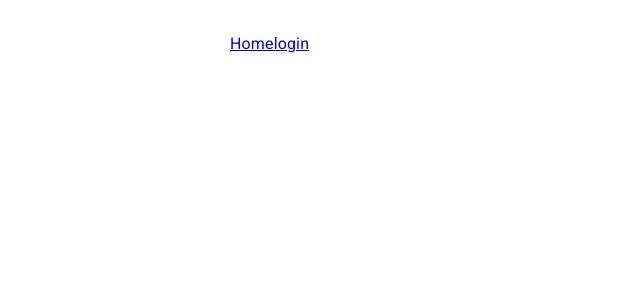
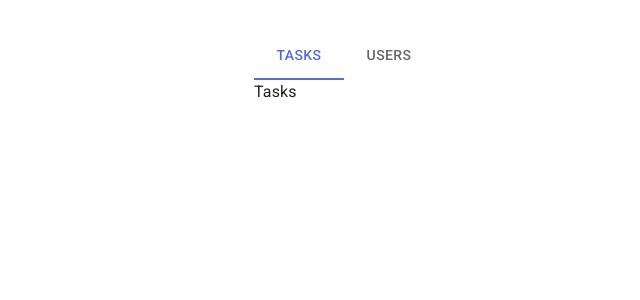
Before and after one commit to rans0000/induction_progress, a React (Create React App) app in the folder induction_frontend/: page /admin in a window 1280 px wide. Before the commit this address had no page. Shown: the top 300 px of the page, without its empty margins (134-774 px from the left). Built offline with nearby package versions, Linux system fonts and the light colour scheme.

Commit message:
add basic admin-dash page

```diff
--- a/induction_frontend/src/App.tsx
+++ b/induction_frontend/src/App.tsx
@@ -2,8 +2,8 @@ import Box from "@mui/material/Box";
 import Container from "@mui/material/Container";
 import React from "react";
 import { QueryClient, QueryClientProvider } from "react-query";
-import { Link, Route, Routes } from "react-router-dom";
-import HomePage from "./pages/HomePage";
+import { Route, Routes } from "react-router-dom";
+import AdminDashPage from "./pages/AdminDashPage";
 import LoginPage from "./pages/LoginPage";
 
 const queryClient = new QueryClient();
@@ -13,11 +13,15 @@ export default function App() {
     <QueryClientProvider client={queryClient}>
       <Container maxWidth="sm">
         <Box sx={{ my: 4 }}>
+          {/*
           <Link to="/">Home</Link>
           <Link to="/login">login</Link>
+          */}
           <Routes>
-            <Route path="/" element={<HomePage />} />
-            <Route path="/login" element={<LoginPage />} />
+            <Route path="/" element={<LoginPage />} />
+            <Route path="/admin">
+              <Route index element={<AdminDashPage />}></Route>
+            </Route>
           </Routes>
         </Box>
       </Container>
--- /dev/null
+++ b/induction_frontend/src/pages/AdminDashPage.tsx
@@ -0,0 +1,25 @@
+import Container from "@mui/material/Container";
+import Tab from "@mui/material/Tab";
+import Tabs from "@mui/material/Tabs";
+import React from "react";
+
+const AdminDashPage = () => {
+  const [tabValue, setTabValue] = React.useState(0);
+
+  const onChangeTab = (event: React.SyntheticEvent, newValue: number) => {
+    setTabValue(newValue);
+  };
+
+  return (
+    <Container maxWidth="lg">
+      <Tabs value={tabValue} onChange={onChangeTab}>
+        <Tab label="Tasks" />
+        <Tab label="Users" />
+      </Tabs>
+      {tabValue === 0 && <div>Tasks</div>}
+      {tabValue === 1 && <div>Users</div>}
+    </Container>
+  );
+};
+
+export default AdminDashPage;
--- a/induction_frontend/src/pages/HomePage.tsx
+++ /dev/null
@@ -1,7 +0,0 @@
-import React from "react";
-
-const HomePage: React.FunctionComponent = () => {
-  return <div>This is home page;</div>;
-};
-
-export default HomePage;
--- a/induction_frontend/src/pages/LoginPage.tsx
+++ b/induction_frontend/src/pages/LoginPage.tsx
@@ -10,10 +10,7 @@ import { useCurrentUserApi, useLoginApi } from "../hooks/useLoginApi";
 const LoginPage: React.FunctionComponent = () => {
   const [email, setEmail] = useState<string>("");
   const [password, setPassword] = useState<string>("");
-  const { isLoading, data, isError, isFetching, refetch } = useLoginApi(
-    email,
-    password
-  );
+  const { isLoading, data, isError, refetch } = useLoginApi(email, password);
   const token = data?.token;
   const { data: userDetails } = useCurrentUserApi(token, !!data?.token);
 
```
